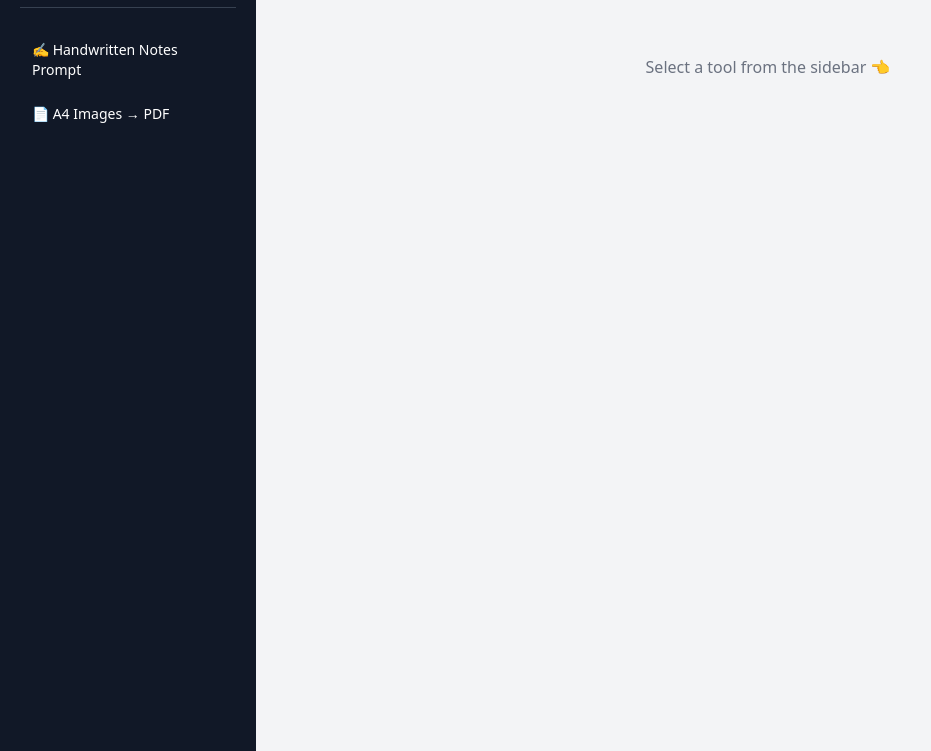
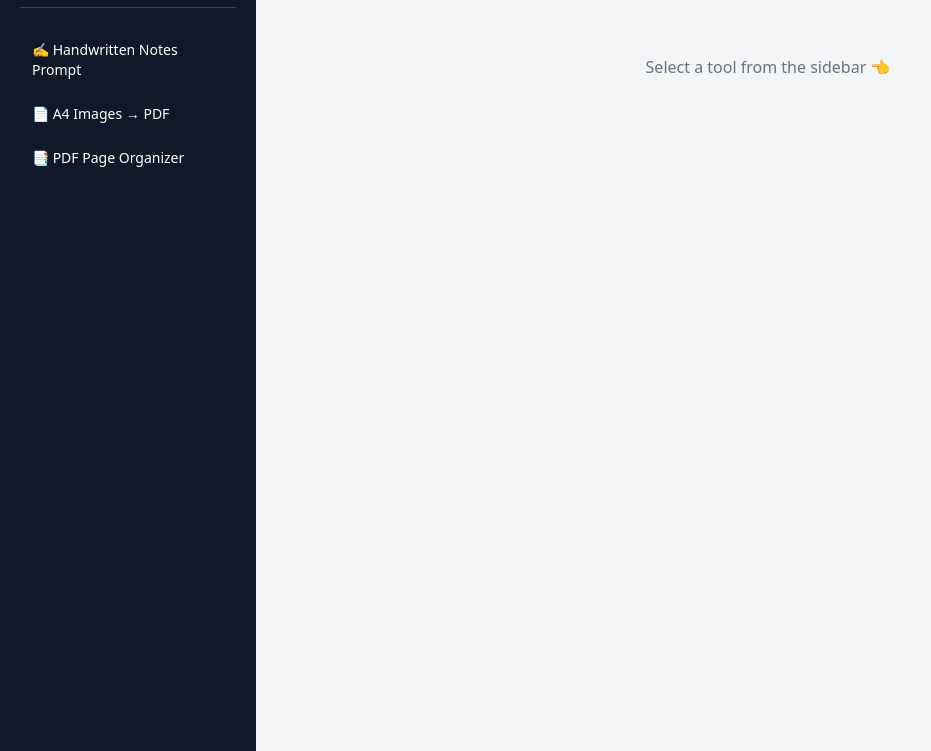
Before and after one commit to rakeshran750/mytool, a plain HTML site: page index.html in a window 1280 px wide. Shown: the part 49-800 px from the top of the page, without its empty margins (0-931 px from the left). Drawn offline with nearby package versions, Linux system fonts and the light colour scheme.

Commit message:
Add PDF Page Organizer tool button to sidebar

```diff
--- a/index.html
+++ b/index.html
@@ -36,7 +36,17 @@
         >
             📄 A4 Images → PDF
         </button>
-        </li>
+      </li>
+
+      <li>
+        <button
+          onclick="loadPdfPageOrganizerTool()"
+          class="w-full text-left px-3 py-2 rounded hover:bg-gray-700 transition"
+        >
+          📑 PDF Page Organizer
+        </button>
+      </li>
+
 
       <!-- Future tools go here -->
     </ul>
```
